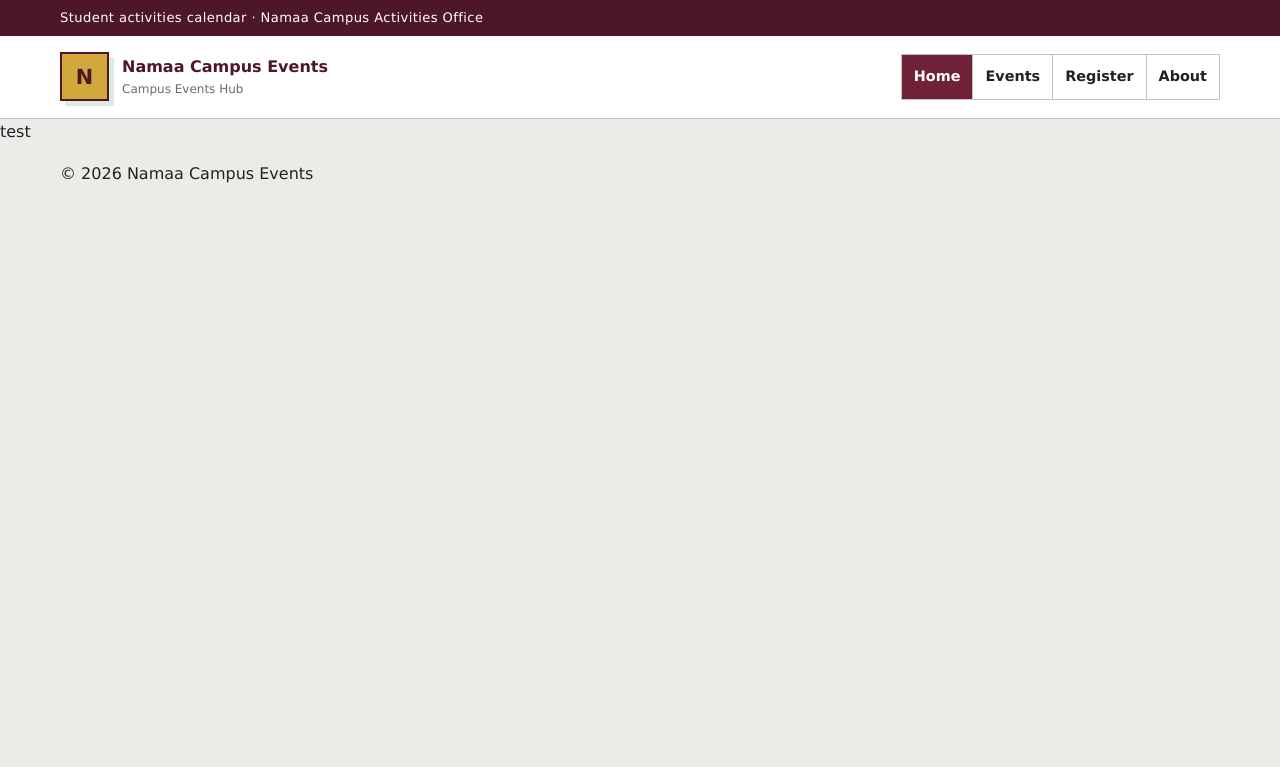
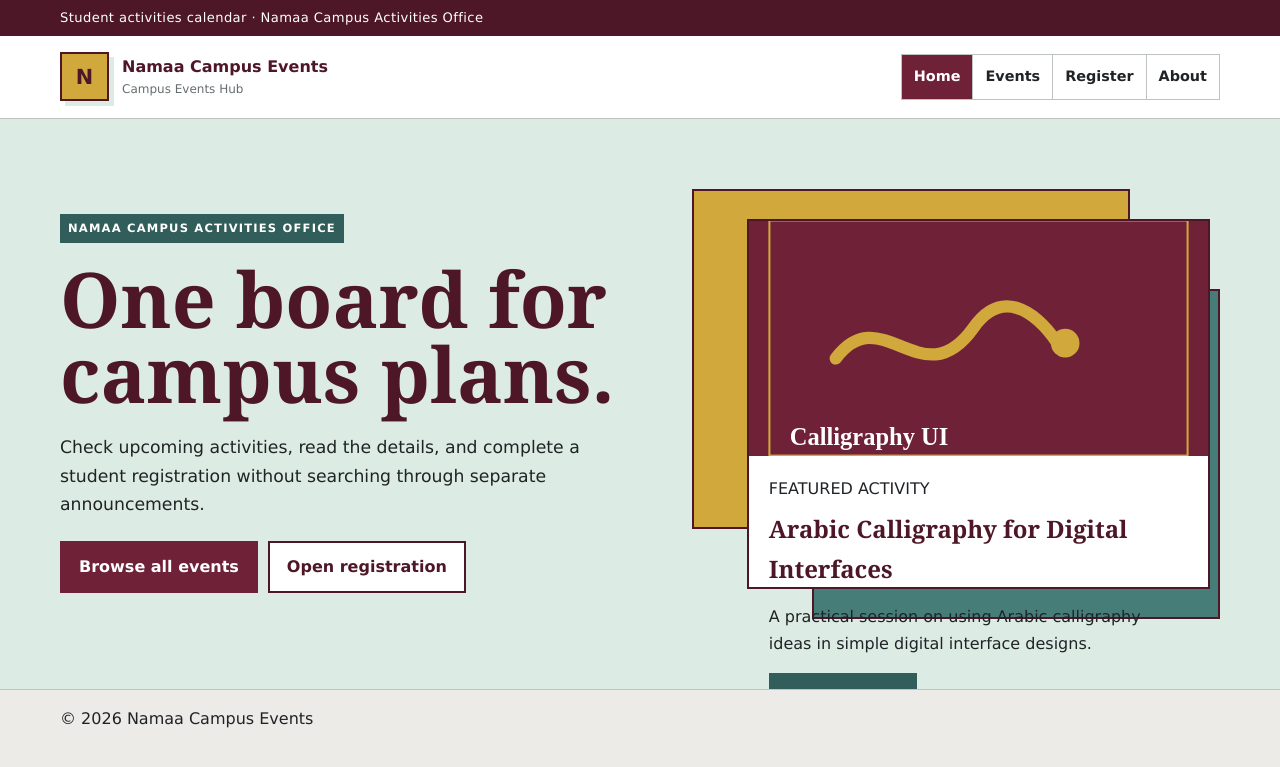
Before and after one commit to FaisalAlosaimi0/namaa-campus-events, a PHP site: page / in a window 1280 px wide. Shown: the top 767 px of the page. Run offline with PHP 8.4, Linux system fonts and the light colour scheme.

Commit message:
Add homepage hero section

```diff
--- a/css/style.css
+++ b/css/style.css
@@ -133,3 +133,129 @@ textarea:focus {
     outline: 3px solid rgba(209, 168, 60, 0.55);
     outline-offset: 3px;
 }
+
+.hero {
+    position: relative;
+    overflow: hidden;
+    background: var(--mint);
+    border-bottom: 1px solid var(--line);
+}
+
+.hero-grid {
+    min-height: 560px;
+    display: grid;
+    grid-template-columns: 1.05fr 0.95fr;
+    align-items: center;
+    gap: 48px;
+    padding: 70px 0;
+}
+
+.hero-copy {
+    position: relative;
+    z-index: 2;
+}
+
+.eyebrow {
+    display: inline-block;
+    margin: 0 0 10px;
+    padding: 5px 8px;
+    color: var(--white);
+    background: var(--teal-dark);
+    text-transform: uppercase;
+    font-size: 0.72rem;
+    font-weight: 800;
+    letter-spacing: 1.2px;
+}
+
+.hero h1 {
+    margin: 8px 0 22px;
+    color: var(--burgundy-dark);
+    font-family: Georgia, "Times New Roman", serif;
+    font-size: clamp(3rem, 6vw, 5.8rem);
+    line-height: 0.98;
+}
+
+.hero-copy > p:not(.eyebrow) {
+    max-width: 650px;
+    font-size: 1.08rem;
+}
+
+.hero-blocks {
+    position: relative;
+    min-height: 430px;
+}
+
+.block-main {
+    position: absolute;
+    inset: 30px 10px 30px 55px;
+    background: var(--white);
+    border: 2px solid var(--burgundy-dark);
+    z-index: 2;
+}
+
+.block-main img {
+    width: 100%;
+    height: 235px;
+    object-fit: cover;
+}
+
+.block-content {
+    padding: 20px;
+}
+
+.block-content h2 {
+    margin: 7px 0;
+    color: var(--burgundy-dark);
+    font-family: Georgia, "Times New Roman", serif;
+}
+
+.block-back-one,
+.block-back-two {
+    position: absolute;
+    border: 2px solid var(--burgundy-dark);
+}
+
+.block-back-one {
+    inset: 0 90px 90px 0;
+    background: var(--mustard);
+}
+
+.block-back-two {
+    inset: 100px 0 0 120px;
+    background: var(--teal);
+}
+
+.button-row {
+    display: flex;
+    flex-wrap: wrap;
+    gap: 10px;
+    margin-top: 22px;
+}
+
+.button {
+    display: inline-block;
+    padding: 11px 17px;
+    color: var(--white);
+    background: var(--burgundy);
+    border: 2px solid var(--burgundy);
+    text-decoration: none;
+    font-weight: 800;
+    cursor: pointer;
+}
+
+.button:hover {
+    color: var(--ink);
+    background: var(--mustard);
+    border-color: var(--mustard);
+}
+
+.button-light {
+    color: var(--burgundy-dark);
+    background: var(--white);
+    border-color: var(--burgundy-dark);
+}
+
+.button-teal {
+    background: var(--teal-dark);
+    border-color: var(--teal-dark);
+}
--- a/index.html
+++ b/index.html
@@ -39,7 +39,53 @@
 </header>
 
 <main>
-test
+<section class="hero">
+    <div class="shell hero-grid">
+        <div class="hero-copy">
+            <p class="eyebrow">Namaa Campus Activities Office</p>
+
+            <h1>One board for campus plans.</h1>
+
+            <p>
+                Check upcoming activities, read the details, and complete a
+                student registration without searching through separate
+                announcements.
+            </p>
+
+            <div class="button-row">
+                <a class="button" href="events.html">Browse all events</a>
+                <a class="button button-light" href="register.html">
+                    Open registration
+                </a>
+            </div>
+        </div>
+
+        <aside class="hero-blocks" aria-label="Featured event">
+            <div class="block-back-one"></div>
+            <div class="block-back-two"></div>
+
+            <article class="block-main">
+                <img src="images/calligraphy-ui.svg" alt="Calligraphy UI">
+
+<div class="block-content">
+    <span class="ticket">FEATURED ACTIVITY</span>
+
+    <h2>Arabic Calligraphy for Digital Interfaces</h2>
+
+    <p>
+        A practical session on using Arabic calligraphy ideas in simple
+        digital interface designs.
+    </p>
+
+    <a class="button button-teal" href="event.html">
+        View details
+    </a>
+</div>
+            </article>
+        </aside>
+    </div>
+</section>
+
 </main>
 
 <footer>
```
